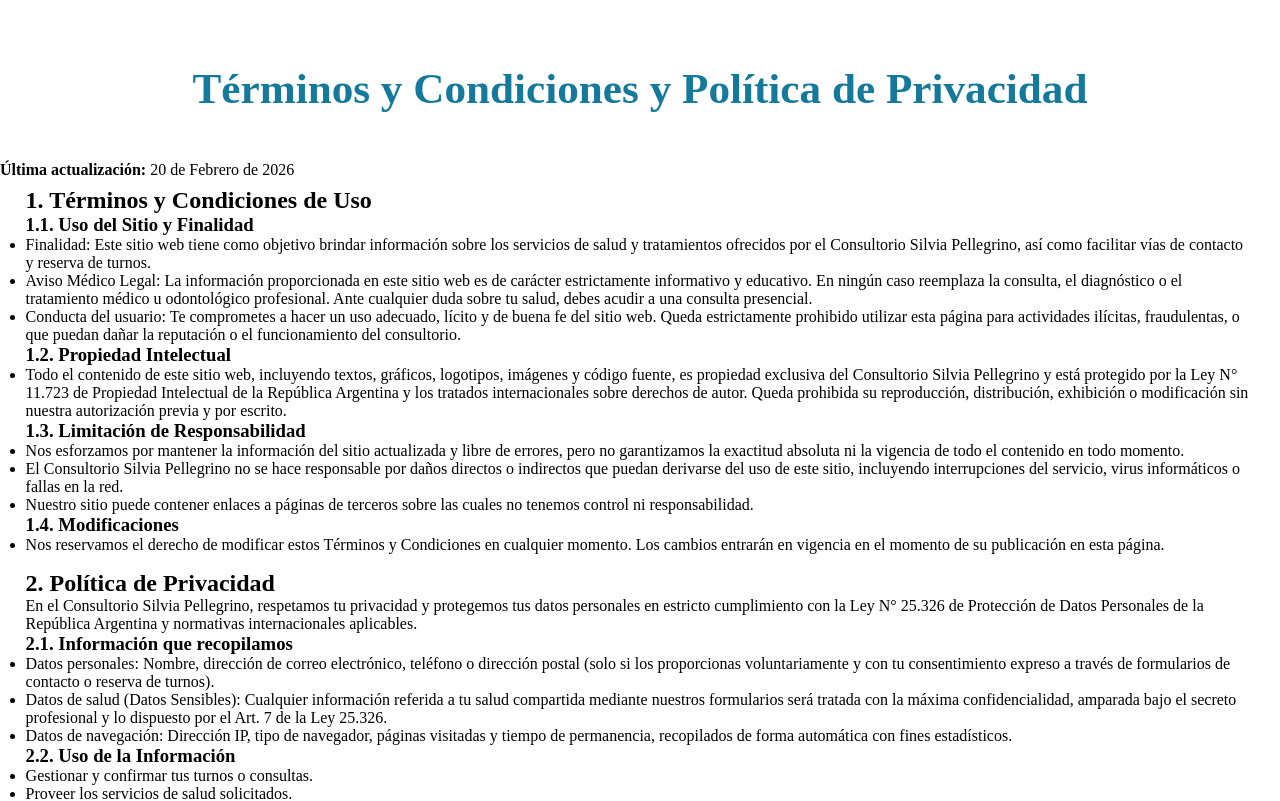
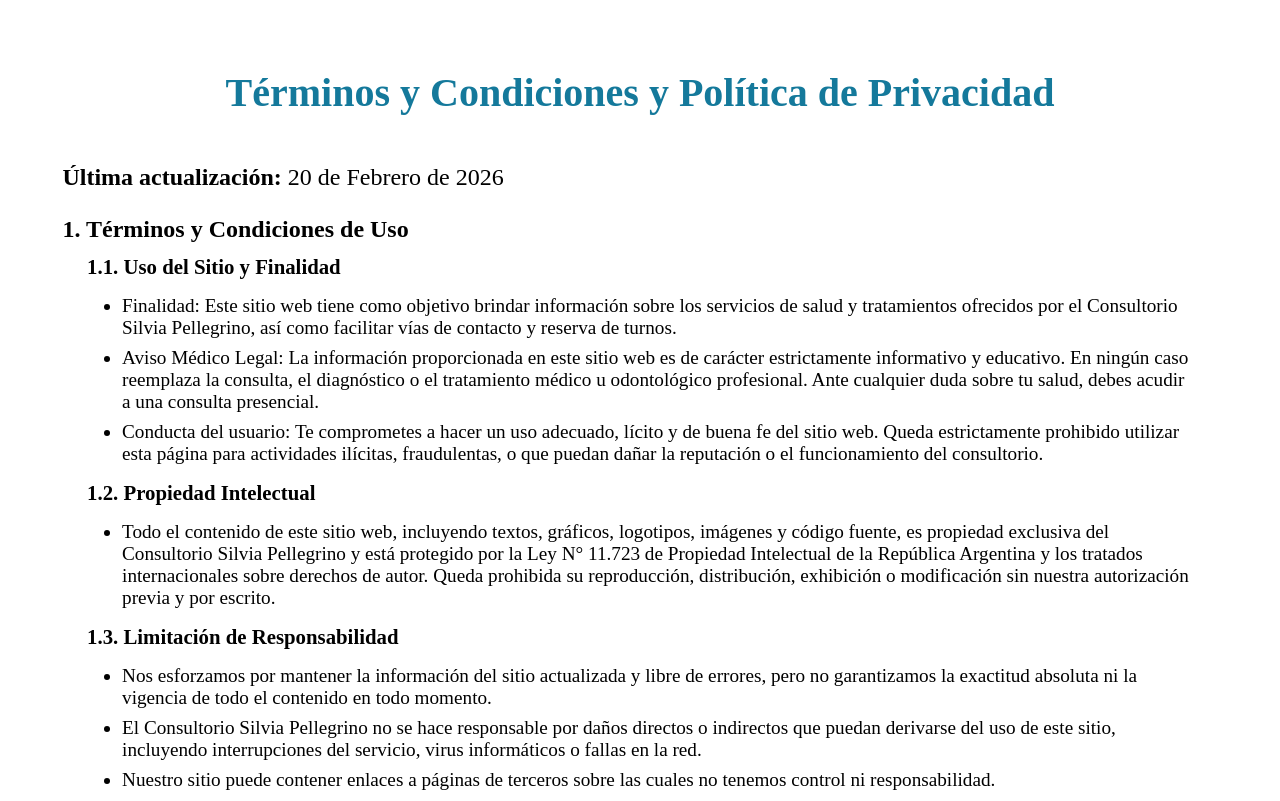
Before and after one commit to tomassale/Odontologia, a Next.js app in the folder client/: page /Terminos in a window 1280 px wide. Shown: the top 801 px of the page. Built offline with nearby package versions, Linux system fonts and the light colour scheme.

Commit message:
Finished hotfix

```diff
--- a/client/app/Terminos/LegalSection.tsx
+++ b/client/app/Terminos/LegalSection.tsx
@@ -17,7 +17,7 @@
 
 export const LegalSection = ({ data }: Props) => {
   return (
-    <section className="tyc">
+    <section className="section">
       <h2>{data.title}</h2>
 
       {data.description && <p className="description">{data.description}</p>}
--- a/client/app/Terminos/page.tsx
+++ b/client/app/Terminos/page.tsx
@@ -1,7 +1,6 @@
 "use client"
 import { useEffect, useState } from 'react'
 import { LegalSection, LegalDataProps } from './LegalSection';
-import Footer from '../_components/footer/Footer';
 
 const LegalPage: React.FC = () => {
 
@@ -16,22 +15,14 @@
   const data: LegalDataProps[] = items as LegalDataProps[];
 
   return (
-    <div className="terms-container">
-      <div className="terms-content">
-
-        <header className="terms-header">
-          <h1>Términos y Condiciones y Política de Privacidad</h1>
-          <p className="last-updated">
-            <strong>Última actualización:</strong> 20 de Febrero de 2026
-          </p>
-        </header>
-
+    <div className="tyc">
+        <h1>Términos y Condiciones y Política de Privacidad</h1>
+        <p className="updated">
+          <strong>Última actualización:</strong> 20 de Febrero de 2026
+        </p>
         {data.map((section) => (
           <LegalSection key={section.id} data={section} />
         ))}
-
-      </div>
-      <Footer/>
     </div>
   );
 };
--- a/client/app/globals.scss
+++ b/client/app/globals.scss
@@ -162,11 +162,10 @@
   .dentista {
     @include divs();
     position: relative;
-    height: 80vh;
     max-height: 100vh;
     color: white;
     @include background('/img/backgrounds/backgroundDentist.webp');
-    @media (#{$miniMobile}) { height: 95vh }
+    @media (#{$miniMobile}), (#{$mobile}), (#{$largeMobile}) { height: 90vh }
     @media (#{$tablet}), (#{$largeTablet}), (#{$notebook}), (#{$medium}), (#{$desktop}) { height: 100vh }
 
     .dentistaDivision{
@@ -183,8 +182,8 @@
         margin: 7rem 4rem;
         opacity: 0;
         @include fade(left, 0.5s);
+        @media (#{$miniMobile}), (#{$mobile}) { margin: 0 1rem }
         @media (#{$tablet}), (#{$largeTablet}) { margin: 2rem 2rem }
-        @media (#{$miniMobile}), (#{$mobile}) { margin: 0 1rem }
         @media (#{$notebook}), (#{$medium}) { margin: 0 2rem }
         h1{
           width: 100%;
@@ -197,7 +196,7 @@
           z-index: 1;
           width: 100%;
           @media (#{$miniMobile}), (#{$mobile}) { text-align: justify }
-          @media (#{$largeMobile}) { font-size: 1.3rem;}
+          @media (#{$largeMobile}) { font-size: 1.2rem;}
           @media (#{$tablet}) { font-size: 2rem; width: 90%; text-align: justify; margin-top: 2vh}
           @media (#{$largeTablet}) { font-size: 2.4rem; width: 90%; text-align: justify }
           @media (#{$notebook}), (#{$medium}) { font-size: 1.7rem; width: 65% }
@@ -209,7 +208,7 @@
           border: 1.5px solid rgba(255, 255, 255, 0.712);
           padding: 0.5%;
           @media (#{$miniMobile}), (#{$mobile}) { font-size: 1rem; padding: 1.5%; margin-top: 2rem; margin-left: 35% }
-          @media (#{$largeMobile}) { font-size: 1.2rem; margin-block: 5rem; }
+          @media (#{$largeMobile}) { font-size: 1.2rem; margin-top: 3rem; }
           @media (#{$tablet}) { font-size: 1.6rem; justify-content: center; margin-top: 5rem; margin-left: 20% }
           @media (#{$largeTablet}) { font-size: 1.8rem; justify-content: center; margin-top: 10%; margin-left: 20% }
           @media (#{$notebook}), (#{$medium}) { font-size: 1.7rem; justify-content: center; margin-top: 5%; margin-left: 25% }
@@ -237,8 +236,8 @@
       gap: 0.5rem;
       left: 50%;
       transform: translateX(-50%);
-      @media (#{$miniMobile}), (#{$mobile}) { gap: 1rem; bottom: -12% }
-      @media (#{$largeMobile}) { gap: 1.5rem; bottom: -12% }
+      @media (#{$miniMobile}), (#{$mobile}) { gap: 0.5rem; bottom: -12% }
+      @media (#{$largeMobile}) { gap: 0.5rem; bottom: -12% }
       @media (#{$tablet}) { gap: 2.5rem; bottom: -11% }
       @media (#{$largeTablet}) { gap: 4rem; bottom: -10% }
       @media (#{$notebook}), (#{$medium}) { gap: 6rem; bottom: -22% }
@@ -253,18 +252,18 @@
         box-shadow: 0 8px 32px 0 rgba(0, 0, 0, 0.445);
         @media (#{$miniMobile}) { height: 8rem; width: 5.5rem }
         @media (#{$mobile}) { height: 8.5rem; width: 6rem }
-        @media (#{$largeMobile}) { height: 11rem; width: 7rem;}
-        @media (#{$tablet}) { height: 15rem; width: 13rem; }
-        @media (#{$largeTablet}) { height: 19rem; width: 16rem;}
-        @media (#{$notebook}), (#{$medium}), (#{$desktop}) { height: 19rem; width: 16.5rem; }
+        @media (#{$largeMobile}) { height: 11rem; width: 7.5rem }
+        @media (#{$tablet}) { height: 15rem; width: 13rem }
+        @media (#{$largeTablet}) { height: 19rem; width: 16rem }
+        @media (#{$notebook}), (#{$medium}), (#{$desktop}) { height: 19rem; width: 16.5rem }
         img{
           margin: auto;
           display: block;
-          @media (#{$miniMobile}), (#{$mobile}) { height: 2.5rem; width: 2.5rem; }
-          @media (#{$largeMobile}) { height: 4rem; width: 4rem; }
-          @media (#{$tablet}) { height: 6rem; width: 6rem; }
-          @media (#{$largeTablet}) { height: 7rem; width: 7rem; }
-          @media (#{$notebook}), (#{$medium}), (#{$desktop}) { height: 8rem; width: 8rem; }
+          @media (#{$miniMobile}), (#{$mobile}) { height: 2.5rem; width: 2.5rem }
+          @media (#{$largeMobile}) { height: 4rem; width: 4rem }
+          @media (#{$tablet}) { height: 6rem; width: 6rem }
+          @media (#{$largeTablet}) { height: 7rem; width: 7rem }
+          @media (#{$notebook}), (#{$medium}), (#{$desktop}) { height: 8rem; width: 8rem }
         }
         h3{
           text-align: center;
@@ -303,7 +302,7 @@
     padding-top: 9%;
     @media (#{$miniMobile}) { padding-top: 15%; height: 105vh; }
     @media (#{$mobile}) { padding-top: 15%; height: 110vh }
-    @media (#{$largeMobile}) { padding-top: 25%; height: 75vh }
+    @media (#{$largeMobile}) { padding-top: 25%; height: 95vh }
     @media (#{$tablet}) { padding-top: 20%; height: 100vh }
     @media (#{$largeTablet}) { padding-top: 15%; height: 110vh }
     @media (#{$notebook}), (#{$medium}) { padding-top: 15%; height: 100vh; }
@@ -430,7 +429,7 @@
           padding: 0.4rem 1.2rem;
           height: 2rem;
           @media (#{$miniMobile}) { font-size: .5rem; padding: .3rem 1.2rem }
-          @media (#{$mobile}), (#{$largeMobile}) { font-size: .5rem; padding: .4rem 1.2rem }
+          @media (#{$mobile}), (#{$largeMobile}) { font-size: .6rem; padding: .4rem 1.2rem }
           @media (#{$tablet}), (#{$largeTablet}) { font-size: 1.2rem; padding: 1rem 1.2rem; height: 2.7rem; }
           @media (#{$notebook}), (#{$medium}) { font-size: .9rem; }
           @media (#{$desktop}) { font-size: 1.2rem; padding: .8rem 1.5rem; height: auto; }
@@ -542,7 +541,7 @@
         max-width: 100vw;
         @media (#{$miniMobile}) { height: 250px; width: 90vw; align-self: center }
         @media (#{$mobile}) { height: 325px; width: 90vw; align-self: center }
-        @media (#{$largeMobile}) { height: 400px; width: 90vw; align-self: center }
+        @media (#{$largeMobile}) { height: 350px; width: 90vw; align-self: center }
         @media (#{$tablet}) { height: 450px; width: 90%; align-self: center }
         @media (#{$largeTablet}) { height: 600px; width: 80vw; align-self: center }
         @media (#{$notebook}), (#{$medium}) { flex: 1; margin-top: 0; height: 550px; margin-inline: 4rem }
@@ -557,16 +556,49 @@
   // --- TERM & CONDICIONS ---
   .tyc{
     padding: 1vh 2vw;
-    .description{
+    h1{
+      font-size: 1.5rem;
+      @media (#{$tablet}), (#{$largeTablet}) { font-size: 2rem;  }
+      @media (#{$notebook}), (#{$medium}), (#{$desktop}) { font-size: 2.5rem }
+    }
+    .updated{
+      margin-bottom: 5%;
+      @media (#{$tablet}), (#{$largeTablet}) { font-size: 1.2rem; margin-left: 2%; margin-bottom: 4% }
+      @media (#{$notebook}), (#{$medium}), (#{$desktop}) { font-size: 1.5rem; margin-left: 3%; margin-bottom: 2% }
     }
     .section{
-
-    }
-    .privacy{
-
-    }
-    .contact{
-
+      h2{
+        @media (#{$miniMobile}), (#{$mobile}), (#{$largeMobile}) { font-size: 1.2rem; margin-left: 2% }
+        @media (#{$tablet}), (#{$largeTablet}) { font-size: 1.35rem; margin-left: 2.5% }
+        @media (#{$notebook}), (#{$medium}), (#{$desktop}) { font-size: 1.5rem; margin-left: 3% }
+      }
+      p{
+        margin: 2%;
+        @media (#{$miniMobile}), (#{$mobile}) { font-size: 0.9rem; margin-left: 4% }
+        @media (#{$tablet}), (#{$largeTablet}) { font-size: 1.2rem; margin-left: 4% }
+        @media (#{$notebook}), (#{$medium}), (#{$desktop}) { font-size: 1.3rem; margin-left: 4% }
+      }
+      .section{
+        h3{
+          margin-block: 1%;
+          @media (#{$miniMobile}), (#{$mobile}), (#{$largeMobile}) { font-size: 1rem; margin-left: 4% }
+          @media (#{$tablet}), (#{$largeTablet}) { font-size: 1.2rem; margin-left: 4% }
+          @media (#{$notebook}), (#{$medium}), (#{$desktop}) { font-size: 1.3rem; margin-left: 5% }
+        }
+        ul{
+          @media (#{$miniMobile}), (#{$mobile}), (#{$largeMobile}) { margin-block: 3%; margin-left: 2% }
+          @media (#{$tablet}), (#{$largeTablet}) { margin-block: 0.8rem; margin-left: 2% }
+          @media (#{$notebook}), (#{$medium}), (#{$desktop}) { margin-block: 1rem; margin-left: 3%}
+          li{
+            margin-inline: 5%;
+            margin-block: 1vh;
+            @media (#{$miniMobile}), (#{$mobile}) { font-size: .8rem }
+            @media (#{$largeMobile}) { font-size: .9rem }
+            @media (#{$tablet}), (#{$largeTablet}) { font-size: 1rem }
+            @media (#{$notebook}), (#{$medium}), (#{$desktop}) { font-size: 1.2rem }
+          }
+        }
+      }
     }
   }
 
--- a/client/app/layout.tsx
+++ b/client/app/layout.tsx
@@ -1,6 +1,7 @@
 import type { Metadata } from "next";
 import "./globals.scss";
 import { SpeedInsights } from "@vercel/speed-insights/next"
+import Footer from "./_components/footer/Footer";
 
 export const metadata: Metadata = {
   title: "Consultorio Odontológico",
@@ -20,6 +21,7 @@
     <html lang="es">
       <body>
         {children}
+        <Footer/>
       </body>
       <SpeedInsights/>
     </html>
--- a/client/app/page.tsx
+++ b/client/app/page.tsx
@@ -13,7 +13,6 @@
       <Nosotros/>
       <Tratamientos/>
       <Contacto/>
-      <Footer/>
     </div>
   );
 }
```
